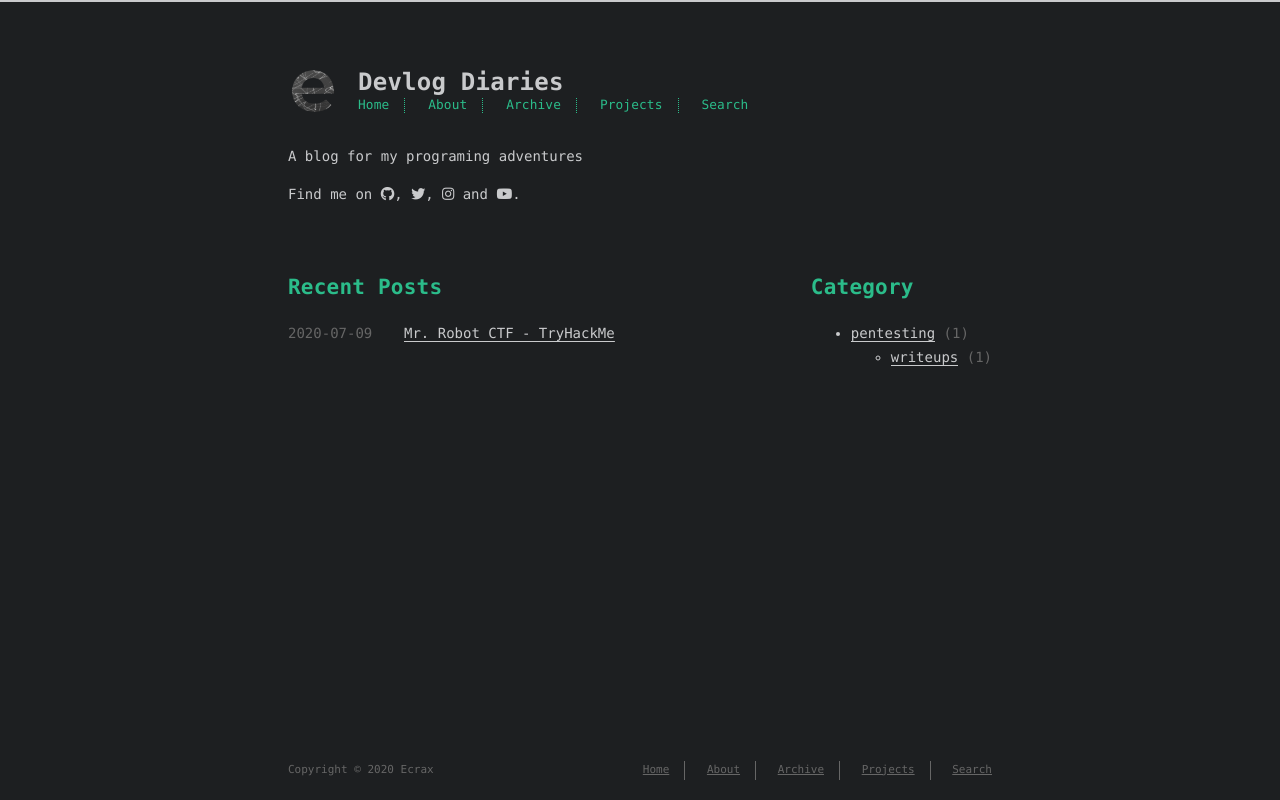
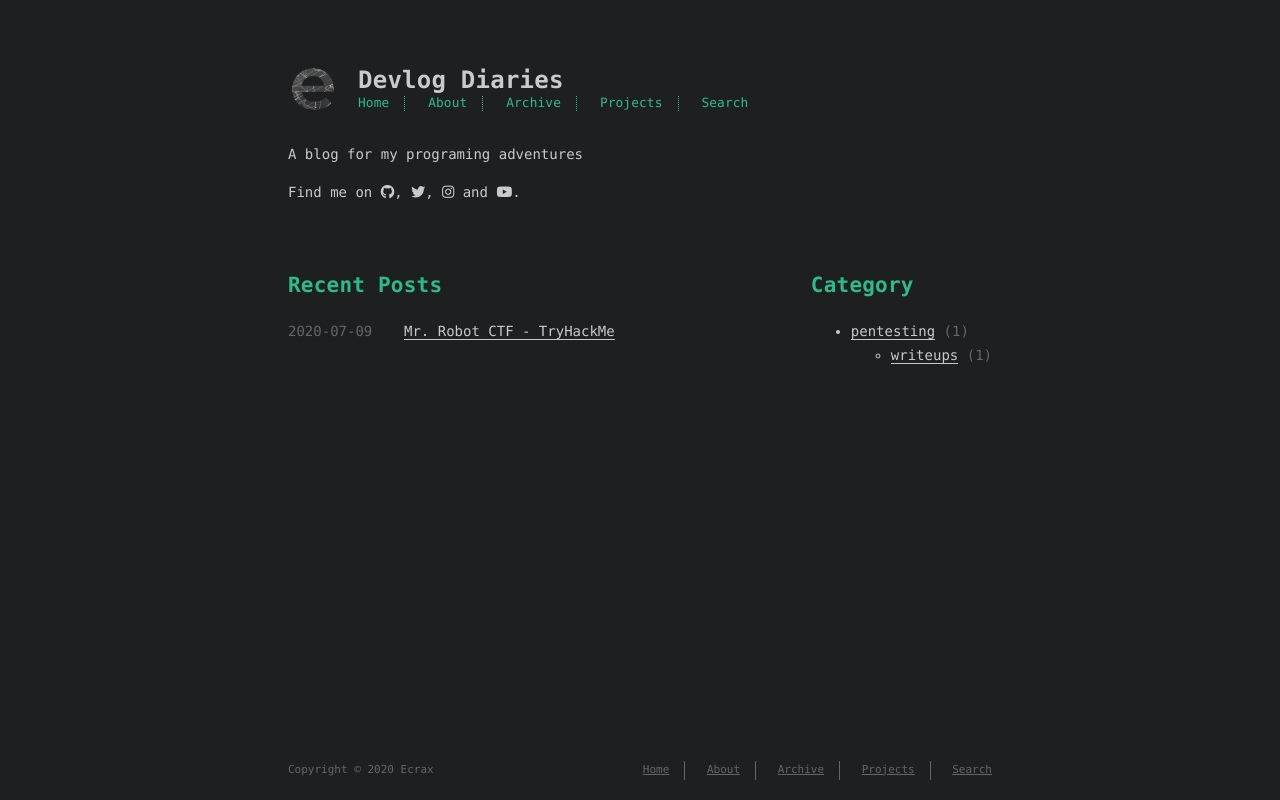
Before and after one commit to medusafortis/ecrax.github.io, a plain HTML site: page index.html in a window 1280 px wide. Drawn offline with Linux system fonts and the light colour scheme.

Commit message:
Site updated: 2020-07-09 20:32:15

```diff
--- a/css/style.css
+++ b/css/style.css
@@ -448,7 +448,6 @@ html {
   margin: 0;
   padding: 0;
   height: 100%;
-  border-top: 2px solid #c9cacc;
   -webkit-text-size-adjust: 100%;
   -ms-text-size-adjust: 100%;
 }
```
